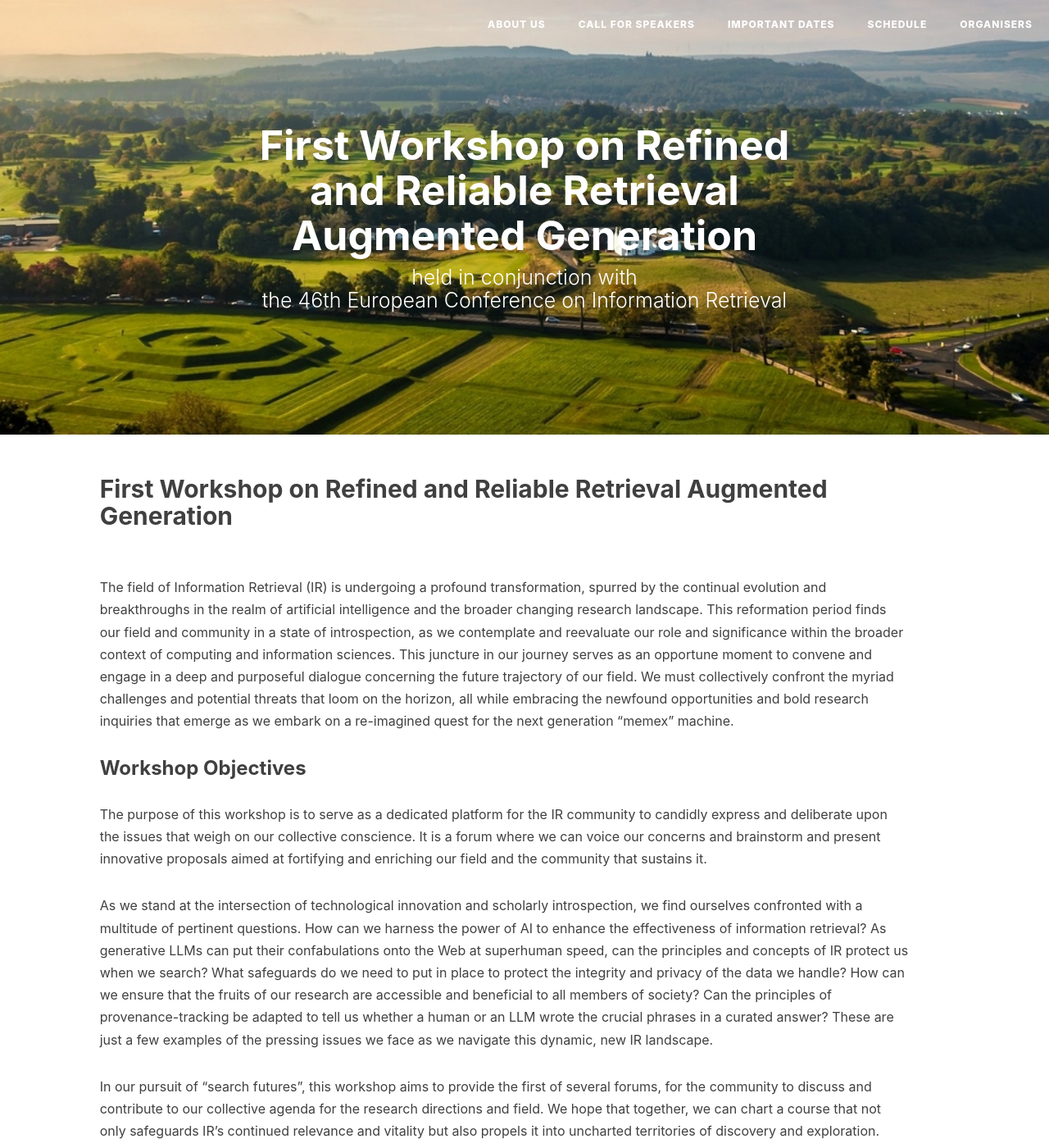
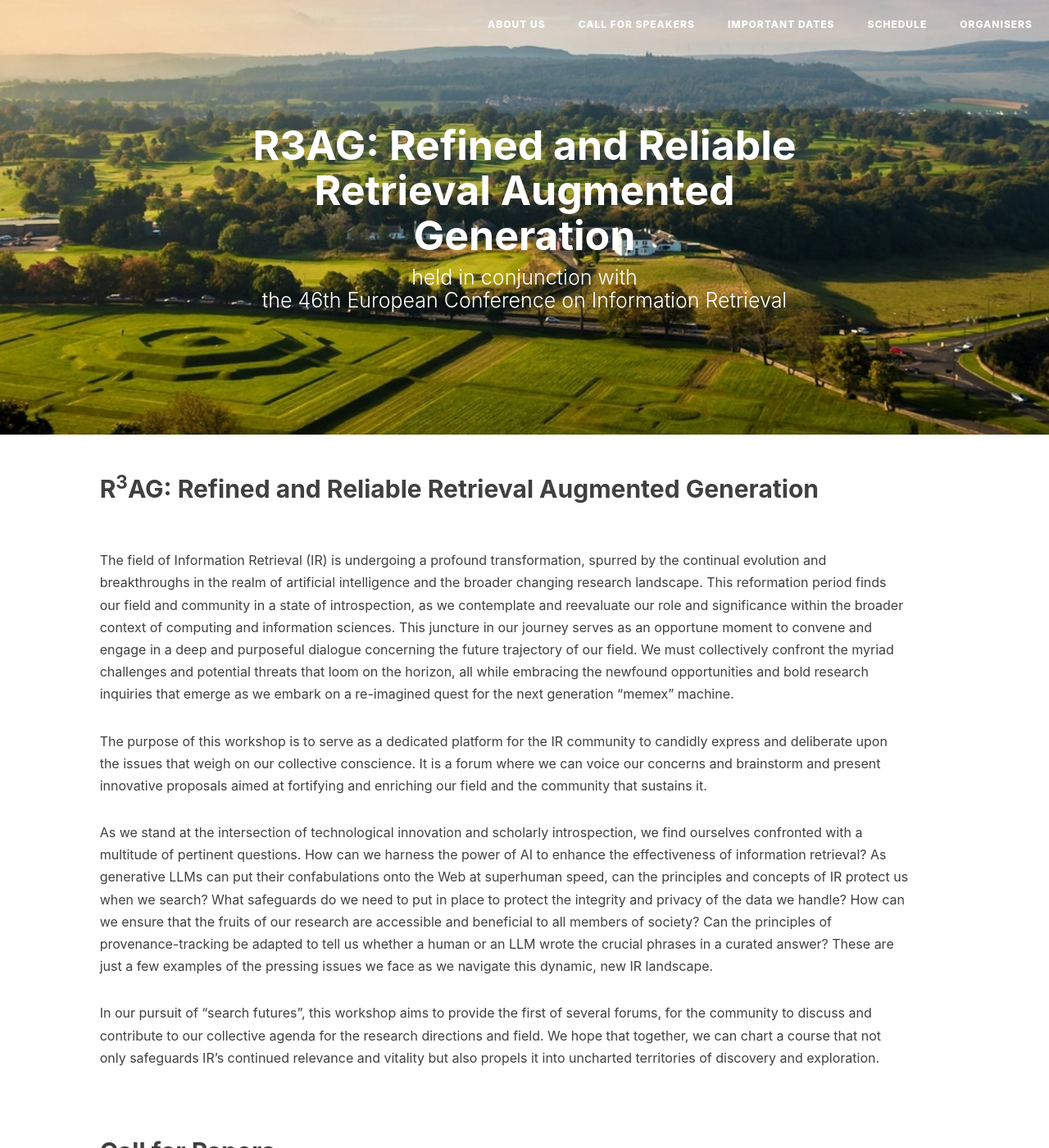
Before and after one commit to R3AG-SIGIR-AP/R3AG-SIGIR-AP.github.io, a Jekyll site: the page built from index.md, in a window 1280 px wide and 1400 px high. Shown: the whole window at 82% size. Built offline with Jekyll 4.4.1, drawn with Linux system fonts in a browser that asks for light colours; nearby versions of some CDN libraries; our own code applies the rules of GitHub Pages for plain Markdown files.

Commit message:
basic clean up

```diff
--- a/index.md
+++ b/index.md
@@ -3,11 +3,9 @@ layout: page
 description: ""
 ---
 
-## <a name='Overview' style="color: inherit; text-decoration: none; text-align: center;"> First Workshop on Refined and Reliable Retrieval Augmented Generation </a>
+## <a name='Overview' style="color: inherit; text-decoration: none; text-align: center;"> R<sup>3</sup>AG: Refined and Reliable Retrieval Augmented Generation </a>
 <br/>
 The field of Information Retrieval (IR) is undergoing a profound transformation, spurred by the continual evolution and breakthroughs in the realm of artificial intelligence and the broader changing research landscape. This reformation period finds our field and community in a state of introspection, as we contemplate and reevaluate our role and significance within the broader context of computing and information sciences. This juncture in our journey serves as an opportune moment to convene and engage in a deep and purposeful dialogue concerning the future trajectory of our field. We must collectively confront the myriad challenges and potential threats that loom on the horizon, all while embracing the newfound opportunities and bold research inquiries that emerge as we embark on a re-imagined quest for the next generation “memex” machine.
-
-### Workshop Objectives
 
 The purpose of this workshop is to serve as a dedicated platform for the IR community to candidly express and deliberate upon the issues that weigh on our collective conscience. It is a forum where we can voice our concerns and brainstorm and present innovative proposals aimed at fortifying and enriching our field and the community that sustains it.
 
```
